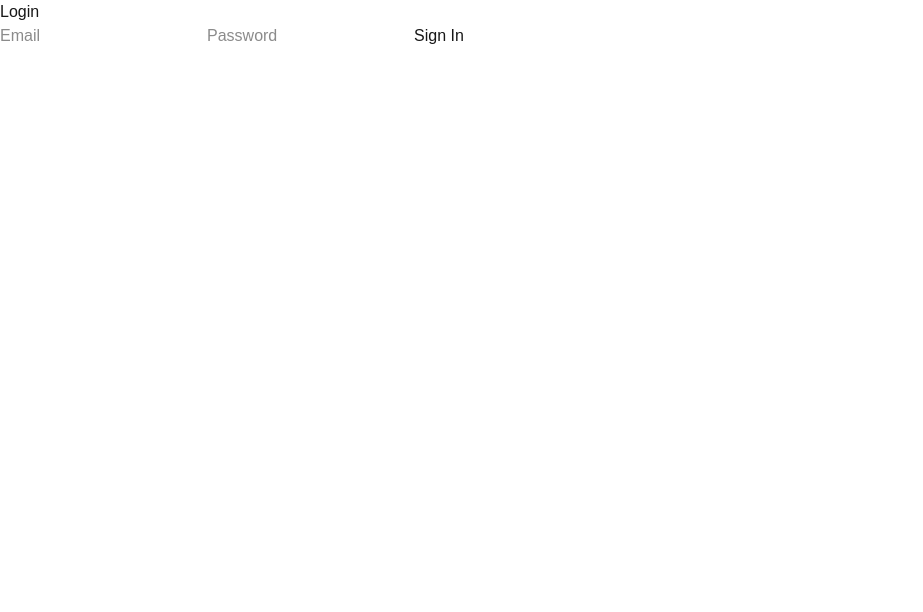
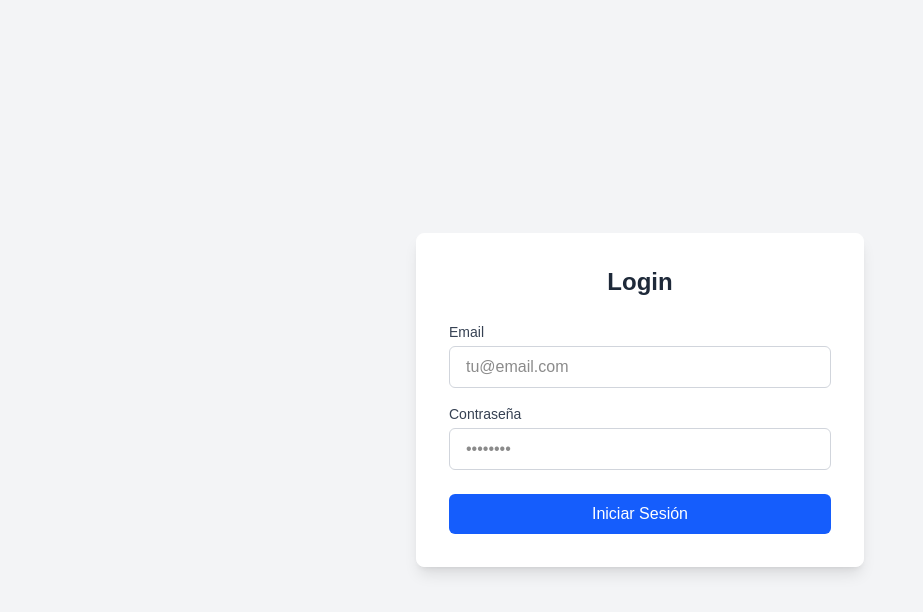
Before and after one commit to Lobosanplay/PagePost, a Next.js app: page /login in a window 1280 px wide. Shown: the top 612 px of the page, without its empty margins (0-923 px from the left). Built offline with nearby package versions, Linux system fonts and the light colour scheme; no server answers.

Commit message:
Modificacion de el apartado de login

```diff
--- a/app/globals.css
+++ b/app/globals.css
@@ -54,3 +54,11 @@ body {
   padding-top: 15px;
   border-top: 1px dashed #ccc;
 }
+
+.login-container {
+  border:white solid 1px;
+  display: grid;
+  justify-items: center;
+  align-content: space-evenly;
+  height: 100%;
+}
--- a/app/login/page.js
+++ b/app/login/page.js
@@ -21,33 +21,55 @@ export default function Login() {
     if (error) {
       alert(error.message)
     } else {
-      router.push('/')
+      router.push('/admin')
     }
     setLoading(false)
   }
 
   return (
+<div className="min-h-screen flex items-center justify-center bg-gray-100 dark:bg-gray-900">
+      <div className="w-full max-w-md p-8 space-y-6 bg-white dark:bg-gray-800 rounded-lg border border-white dark:border-gray-600 shadow-lg">
+        <h1 className="text-2xl font-bold text-center text-gray-800 dark:text-white">Login</h1>
+        <form onSubmit={handleLogin} className="space-y-6">
+          <div className="space-y-4">
             <div>
-      <h1>Login</h1>
-      <form onSubmit={handleLogin}>
+              <label htmlFor="email" className="block text-sm font-medium text-gray-700 dark:text-gray-300">
+                Email
+              </label>
               <input
+                id="email"
                 type="email"
                 value={email}
                 onChange={(e) => setEmail(e.target.value)}
-          placeholder="Email"
+                placeholder="tu@email.com"
                 required
+                className="w-full px-4 py-2 mt-1 border border-gray-300 dark:border-gray-600 rounded-md focus:ring-2 focus:ring-blue-500 focus:border-transparent dark:bg-gray-700 dark:text-white"
               />
+            </div>
+            <div>
+              <label htmlFor="password" className="block text-sm font-medium text-gray-700 dark:text-gray-300">
+                Contraseña
+              </label>
               <input
+                id="password"
                 type="password"
                 value={password}
                 onChange={(e) => setPassword(e.target.value)}
-          placeholder="Password"
+                placeholder="••••••••"
                 required
+                className="w-full px-4 py-2 mt-1 border border-gray-300 dark:border-gray-600 rounded-md focus:ring-2 focus:ring-blue-500 focus:border-transparent dark:bg-gray-700 dark:text-white"
               />
-        <button type="submit" disabled={loading}>
-          {loading ? 'Loading...' : 'Sign In'}
+            </div>
+          </div>
+          <button
+            type="submit"
+            disabled={loading}
+            className={`w-full px-4 py-2 font-medium text-white bg-blue-600 rounded-md hover:bg-blue-700 focus:outline-none focus:ring-2 focus:ring-blue-500 focus:ring-offset-2 transition-colors ${loading ? 'opacity-70 cursor-not-allowed' : ''}`}
+          >
+            {loading ? 'Cargando...' : 'Iniciar Sesión'}
           </button>
         </form>
       </div>
+    </div>
   )
 }
```
Also changed, not shown: app/view/[id]/page.js (renamed from app/viewer/[id]/page.js). Lines whose indentation alone changed are shown as unchanged.
